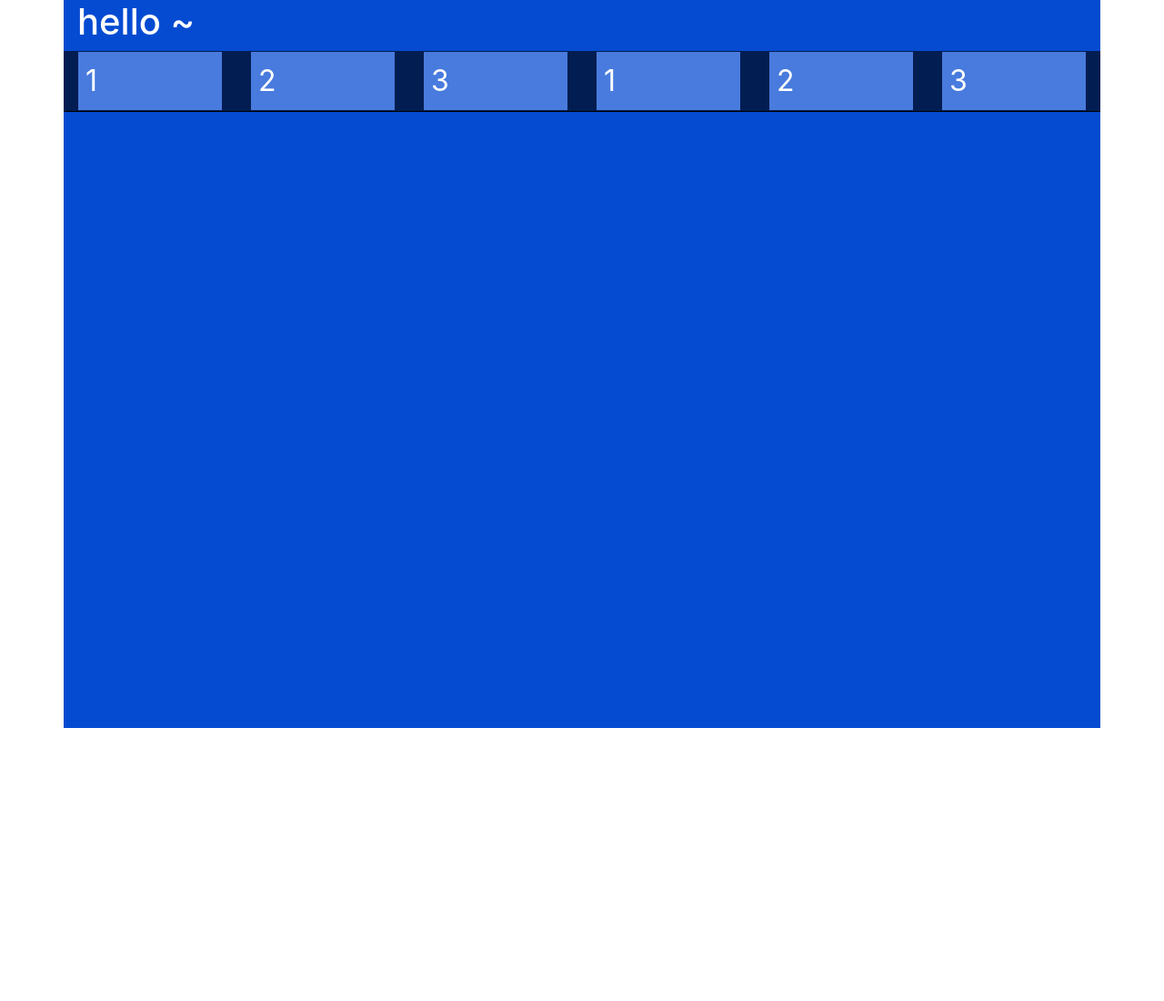
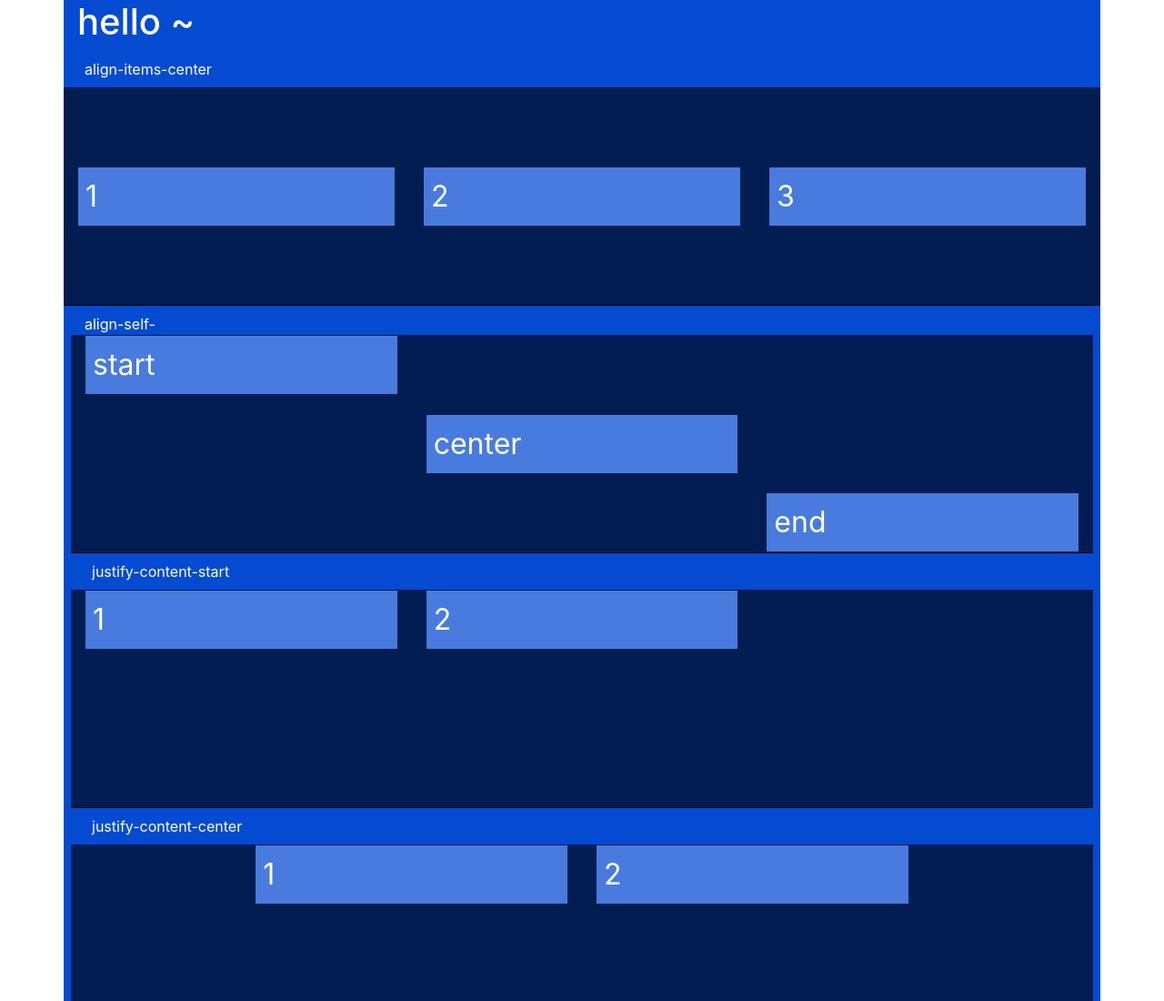
Before and after one commit to s0974092/bootstrapPracticeProject, a website: page index.html in a window 1280 px wide. Shown: the top 1100 px of the page at 91% size. Before the commit the page ends 800 px from the top, so only its background shows below. Drawn offline with nearby package versions, Linux system fonts and the light colour scheme.

Commit message:
10/17 第三次bootstrap課程進度

```diff
--- a/index.html
+++ b/index.html
@@ -19,15 +19,45 @@
 
     <div class="container demo">
       <h1>hello ~</h1>
-      <div class="row">
-        <div class="col"><span>1</span></div>
-        <div class="col"><span>2</span></div>
-        <div class="col"><span>3</span></div>
-        <div class="col"><span>1</span></div>
-        <div class="col"><span>2</span></div>
-        <div class="col"><span>3</span></div>
+      <div class="w-100 p-2">align-items-center</div>
+      <div class="row align-items-center">
+        <div class="col-4"><span>1</span></div>
+        <div class="col-4"><span>2</span></div>
+        <div class="col-4"><span>3</span></div>
       </div>
-    </div>
+      <div class="w-100 p-2">align-self-<div>
+          <div class="row">
+            <div class="col-4 align-self-start"><span>start</span></div>
+            <div class="col-4 align-self-center"><span>center</span></div>
+            <div class="col-4 align-self-end"><span>end</span></div>
+          </div>
+          <div class="w-100 p-2">justify-content-start</div>
+          <div class="row justify-content-start">
+            <div class="col-4"><span>1</span></div>
+            <div class="col-4"><span>2</span></div>
+          </div>
+          <div class="w-100 p-2">justify-content-center</div>
+          <div class="row justify-content-center">
+            <div class="col-4"><span>1</span></div>
+            <div class="col-4"><span>2</span></div>
+          </div>
+          <div class="w-100 p-2">justify-content-between</div>
+          <div class="row justify-content-between">
+            <div class="col-4"><span>1</span></div>
+            <div class="col-4"><span>2</span></div>
+          </div>
+          <div class="w-100 p-2">justify-content-around</div>
+          <div class="row justify-content-around">
+            <div class="col-4"><span>1</span></div>
+            <div class="col-4"><span>2</span></div>
+          </div>
+          <div class="w-100 p-2">justify-content-center align-items-center</div>
+          <div class="row justify-content-center align-items-center">
+            <div class="col-4"><span>1</span></div>
+            <div class="col-4"><span>2</span></div>
+          </div>
+
+        </div>
 
   </body>
 
--- a/style.css
+++ b/style.css
@@ -1,6 +1,6 @@
 .container.demo {
   background: #054bd1;
-  height: 100vh;
+  /* height: 100vh; */
   color: white;
   -webkit-font-smoothing: antialiased;
 }
@@ -12,6 +12,7 @@
 .container.demo .row {
   background: #021d51;
   border-bottom: 1px solid #000;
+  height: 30vh;
 }
 
 .container.demo .row > div > span {
```
